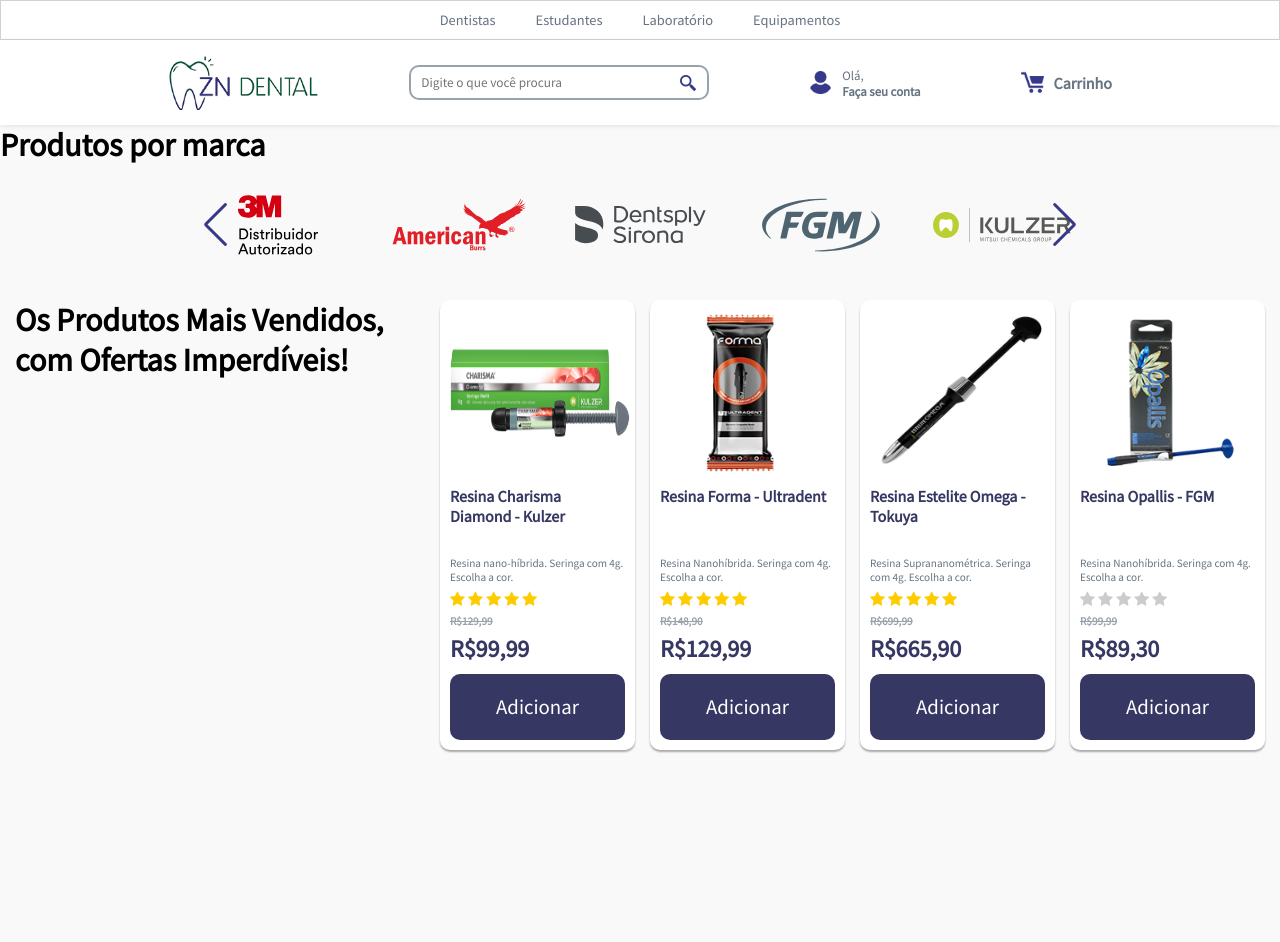
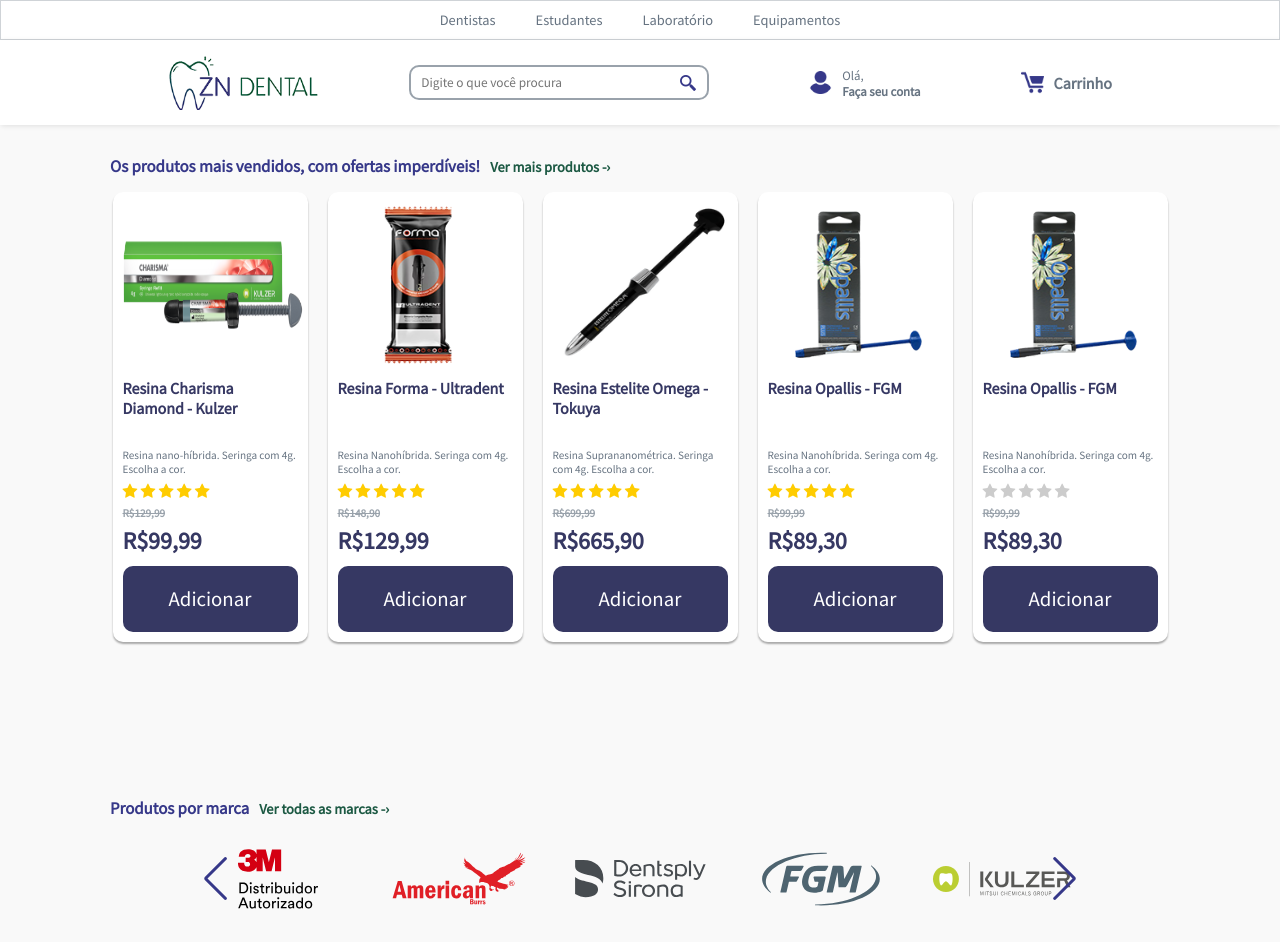
Before and after one commit to pedroinaciop/projeto-site_zndental, a plain HTML site: page index.html in a window 1280 px wide. Shown: the top 942 px of the page. Drawn offline with nearby package versions, Linux system fonts and the light colour scheme.

Commit message:
Update subtitles

```diff
--- a/estilos/main.css
+++ b/estilos/main.css
@@ -1,9 +1,29 @@
+main {
+    display: block;
+    margin: auto;
+    width: 1060px;
+}
+
+.subtitle {
+    display: flex;
+    gap: 10px;
+
+    font-size: .7rem;
+    margin-top: 30px;
+    color: var(--cor1);
+}
+
+.subtitle__link a {
+    font-size: .9rem;
+    color: var(--cor2);
+}
+
 .container {
     display: flex;
     justify-content: center;
-    gap: 15px;
+    gap: 20px;
     padding: 15px;
-    height: 90vh;
+    height: 70vh;
 }
 
 .container__nicho {
--- a/index.html
+++ b/index.html
@@ -46,29 +46,12 @@
 
     <main>
 
-
-        <div>
-            <h1>Produtos por marca</h1>
-            <div class="swiper">
-                <div class="swiper-pagination"></div>
-                <div class="swiper-wrapper">
-                    <div class="swiper-slide"><img src="imagens/carrosel/3M.svg" alt=""></div>
-                    <div class="swiper-slide"><img src="imagens/carrosel/AMERICAN BURRS.svg" alt=""></div>
-                    <div class="swiper-slide"><img src="imagens/carrosel/dentsply.svg" alt=""></div>
-                    <div class="swiper-slide"><img src="imagens/carrosel/FGM.svg" alt=""></div>
-                    <div class="swiper-slide"><img src="imagens/carrosel/KULZER.svg" alt=""></div>
-                    <div class="swiper-slide"><img src="imagens/carrosel/MAQUIRA.svg" alt=""></div>
-                </div>
-                <div class="swiper-pagination"></div>
-                <div class="swiper-button-prev"></div>
-                <div class="swiper-button-next"></div>
-                <div class="swiper-scrollbar"></div>
-            </div>
+        <div class="subtitle">
+            <h2>Os produtos mais vendidos, com ofertas imperdíveis!</h2>
+            <h2 class="subtitle__link"><a href="#">Ver mais produtos -›</a></h2>
         </div>
 
-
         <div class="container">
-            <h1>Os Produtos Mais Vendidos, com Ofertas Imperdíveis!</h1>
             <div class="container__nicho">
                 <div class="nicho__imagem">
                     <img class="nicho__imagem__img" src="imagens/charisma_diamond.png" alt="Imagem Charisma Diamond">
@@ -180,6 +163,57 @@
                 </div>
                 <a href="#"><p class="comprar">Adicionar</p></a>
             </div>
+
+            <div class="container__nicho">
+                <div class="nicho__imagem">
+                    <img class="nicho__imagem__img" src="imagens/resina-opallis-fgm.png" alt="Imagem Charisma Diamond">
+                </div>
+                <div class="nicho__informacoes">
+                    <p class="nome_produto">Resina Opallis - FGM</p>
+                    <p class="descricao">Resina Nanohíbrida. Seringa com 4g. Escolha a cor.</p>
+
+                     <div class="estrelas">
+                        <input type="radio" id="cm_star-empty" name="fb" value="" checked/>
+                        <label for="cm_star-1"><i class="fa"></i></label>
+                        <input type="radio" id="cm_star-1" name="fb" value="1"/>
+                        <label for="cm_star-2"><i class="fa"></i></label>
+                        <input type="radio" id="cm_star-2" name="fb" value="2"/>
+                        <label for="cm_star-3"><i class="fa"></i></label>
+                        <input type="radio" id="cm_star-3" name="fb" value="3"/>
+                        <label for="cm_star-4"><i class="fa"></i></label>
+                        <input type="radio" id="cm_star-4" name="fb" value="4"/>
+                        <label for="cm_star-5"><i class="fa"></i></label>
+                        <input type="radio" id="cm_star-5" name="fb" value="5"/>
+                      </div>
+
+                    <p class="preco_anterior">R$99,99</p>
+                    <p class="preco_atual">R$89,30</p>
+                </div>
+                <a href="#"><p class="comprar">Adicionar</p></a>
+            </div>
+        </div>
+
+        <div class="subtitle">
+            <h2>Produtos por marca</h2>
+            <h2 class="subtitle__link"><a href="#">Ver todas as marcas -›</a></h2>
+        </div>
+
+        <div>
+            <div class="swiper">
+                <div class="swiper-pagination"></div>
+                <div class="swiper-wrapper">
+                    <div class="swiper-slide"><img src="imagens/carrosel/3M.svg" alt=""></div>
+                    <div class="swiper-slide"><img src="imagens/carrosel/AMERICAN BURRS.svg" alt=""></div>
+                    <div class="swiper-slide"><img src="imagens/carrosel/dentsply.svg" alt=""></div>
+                    <div class="swiper-slide"><img src="imagens/carrosel/FGM.svg" alt=""></div>
+                    <div class="swiper-slide"><img src="imagens/carrosel/KULZER.svg" alt=""></div>
+                    <div class="swiper-slide"><img src="imagens/carrosel/MAQUIRA.svg" alt=""></div>
+                </div>
+                <div class="swiper-pagination"></div>
+                <div class="swiper-button-prev"></div>
+                <div class="swiper-button-next"></div>
+                <div class="swiper-scrollbar"></div>
+            </div>
         </div>
     </main>
 
```
